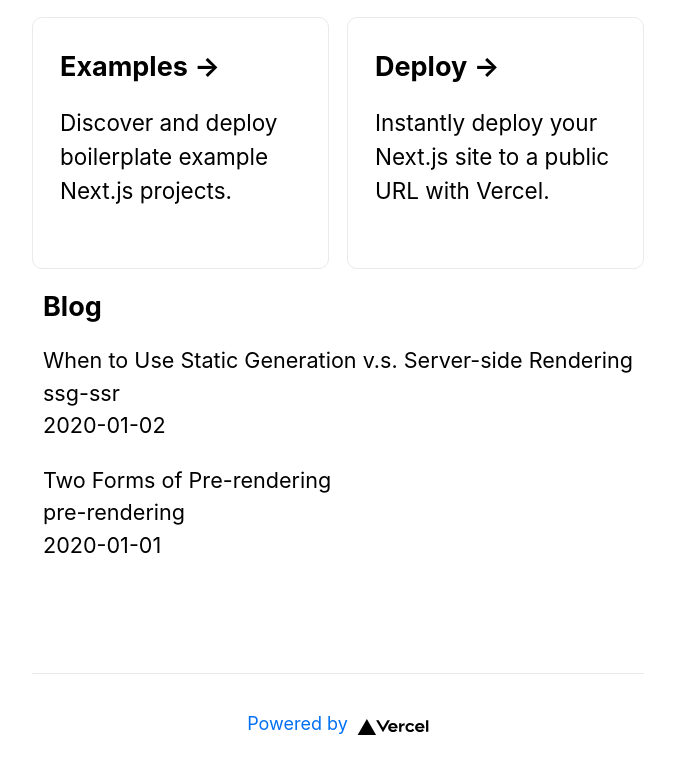
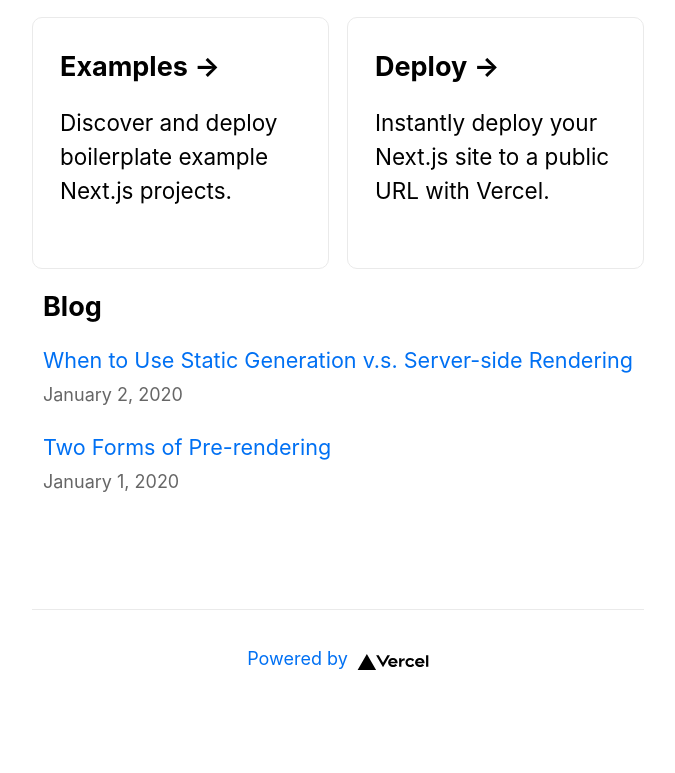
Before and after one commit to skawnkk/NyamDevBlog-NextJS, a Next.js app: page / in a window 1280 px wide. Shown: the part 793-1566 px from the top of the page, without its empty margins (302-977 px from the left). Built offline with nearby package versions, Linux system fonts and the light colour scheme.

Commit message:
feat : main component

```diff
--- a/pages/index.js
+++ b/pages/index.js
@@ -1,10 +1,11 @@
 import Head from "next/head";
 import Image from "next/image";
-import Link from "next/link";
 import styles from "../styles/Home.module.css";
 import utilStyles from "../styles/utils.module.css";
 import Layout, { siteTitle } from "../components/layout";
 import { getSortedPostsData } from "../lib/posts";
+import Link from "next/link";
+import Date from "../components/date";
 
 export async function getStaticProps() {
   const allPostsData = getSortedPostsData();
@@ -63,11 +64,13 @@
           <ul className={utilStyles.list}>
             {allPostsData.map(({ id, date, title }) => (
               <li className={utilStyles.listItem} key={id}>
-                {title}
+                <Link href={`posts/${id}`}>
+                  <a>{title}</a>
+                </Link>
                 <br />
-                {id}
-                <br />
-                {date}
+                <small className={utilStyles.lightText}>
+                  <Date dateString={date} />
+                </small>
               </li>
             ))}
           </ul>
```
